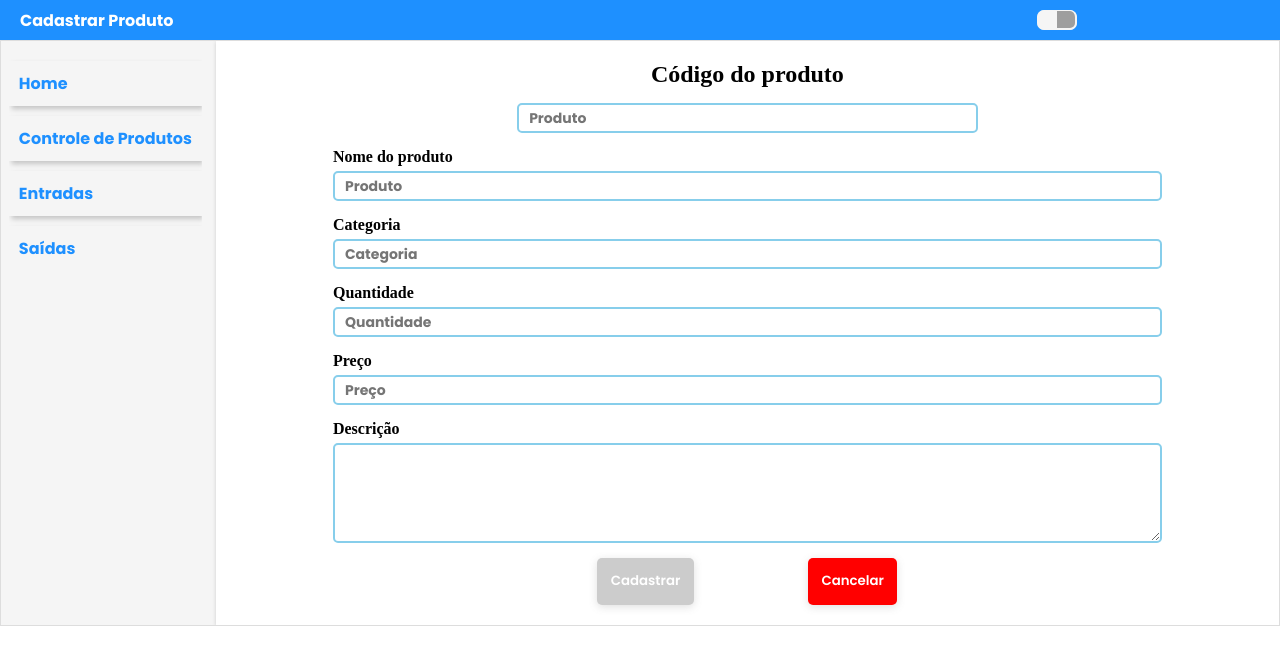
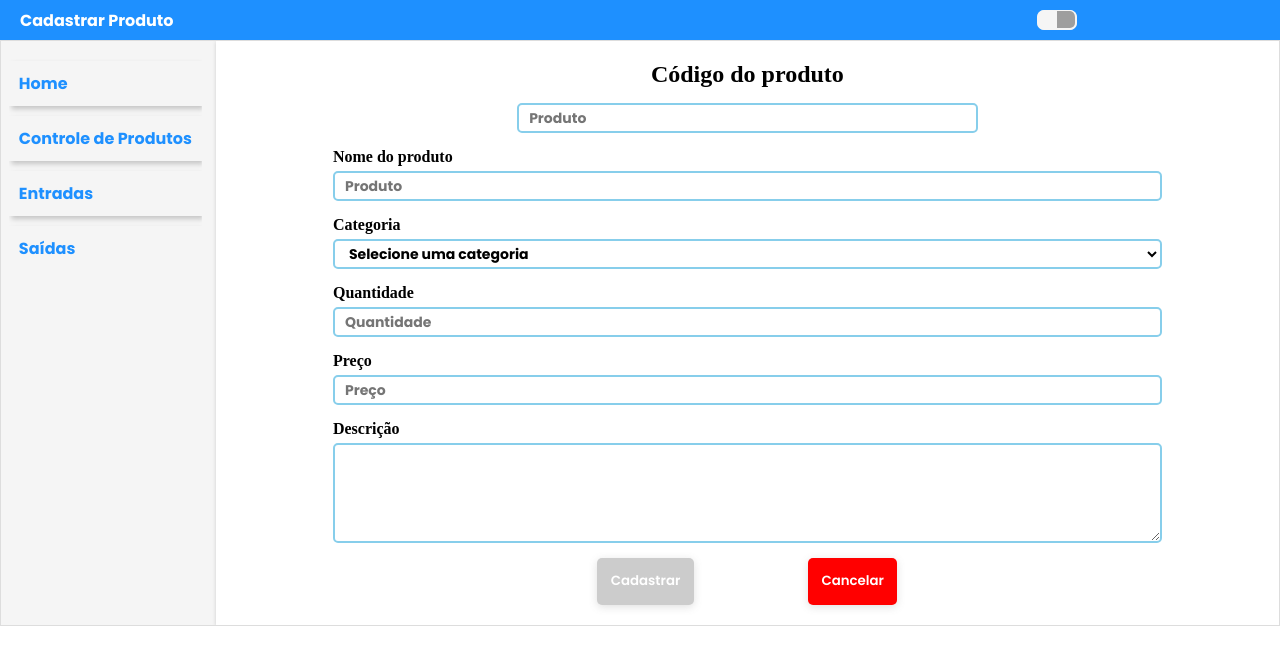
Before and after one commit to dev-anderson-rodrigues/project-control-stock, a React (Vite) app: page /createProducts in a window 1280 px wide. Shown: the top 664 px of the page. Built offline with nearby package versions, Linux system fonts and the light colour scheme; grey boxes are pictures that could not be loaded.

Commit message:
"feat" refactor form products

```diff
--- a/src/components/product-form/ProductForm.tsx
+++ b/src/components/product-form/ProductForm.tsx
@@ -51,15 +51,6 @@ const ProductForm = () => {
     } else {
       setWarningMessage(false);
     }
-  };
-
-  const toCamelCase = (str: string): string => {
-    return str
-      .toLowerCase()
-      .replace(/(?:^\w|[A-Z]|\b\w|\s+)/g, (match, index) =>
-        index === 0 ? match.toLowerCase() : match.toUpperCase()
-      )
-      .replace(/\s+/g, "");
   };
 
   return (
@@ -126,6 +117,7 @@ const ProductForm = () => {
       <div>
         <label htmlFor="category">
           Categoria
+          {currentProduct ? (
             <input
               type="text"
               id="category"
@@ -133,16 +125,21 @@ const ProductForm = () => {
               {...register("category", {
                 required: "Categoria é obrigatória",
                 min: 1,
-              validate: (value) => {
-                const camelCaseValue = toCamelCase(value);
-                return camelCaseValue === "comida" ||
-                  camelCaseValue === "bebida" ||
-                  camelCaseValue === "naoComestivel"
-                  ? true
-                  : 'Categoria inválida, recomendamos utilizar "Comida", "Bebida" ou "Nao Comestivel"';
-              },
               })}
             />
+          ) : (
+            <select
+              id="category"
+              {...register("category", {
+                required: "Categoria é obrigatória",
+              })}
+            >
+              <option value="">Selecione uma categoria</option>
+              <option value="comida">Comida</option>
+              <option value="bebida">Bebida</option>
+              <option value="naoComestivel">Não Comestível</option>
+            </select>
+          )}
           {errors.category && (
             <p className="p_errors">{errors.category.message}</p>
           )}
--- a/src/components/product-form/styles.ts
+++ b/src/components/product-form/styles.ts
@@ -37,7 +37,8 @@ export const Form = styled.form<{ hasError?: boolean; isDarkMode: boolean }>`
     flex-direction: column;
 
     input,
-    textarea {
+    textarea,
+    select {
       width: 100%;
       max-width: 100%;
       height: 30px;
```
Lines whose indentation alone changed are shown as unchanged.
